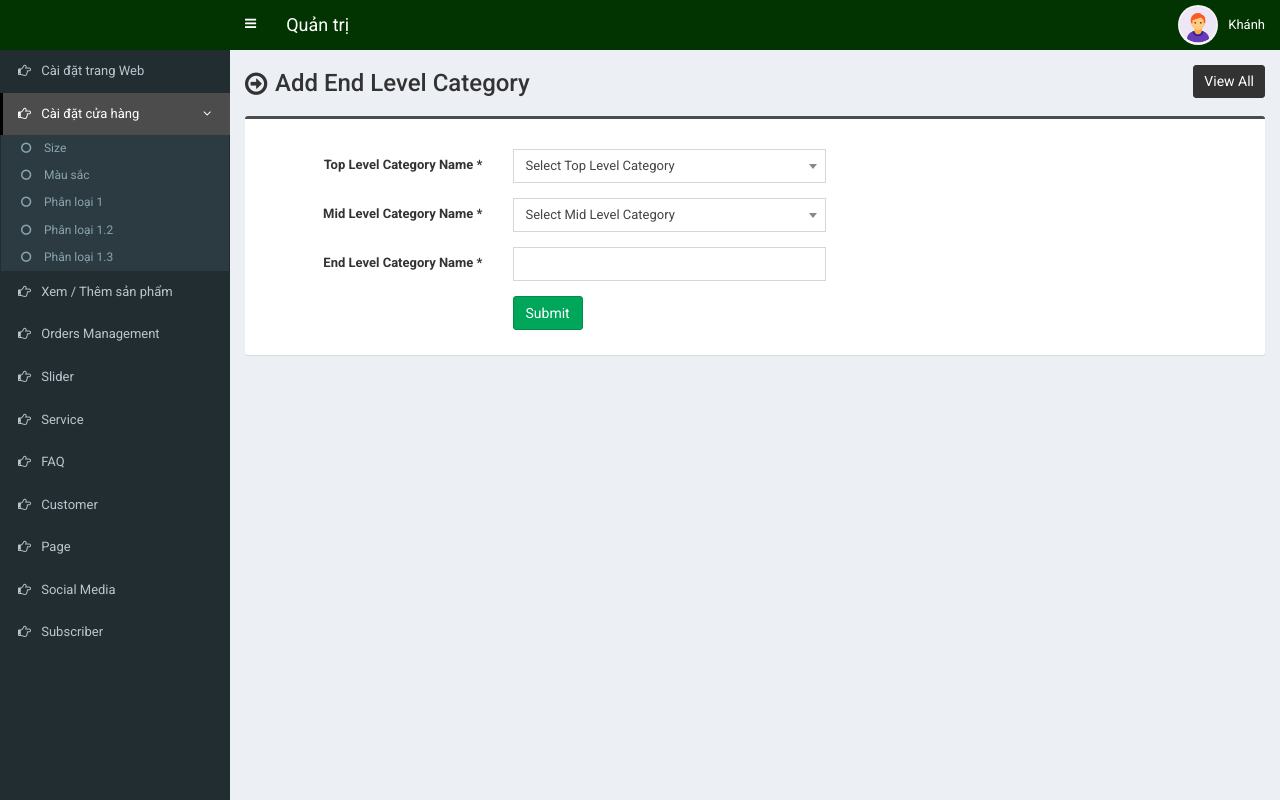
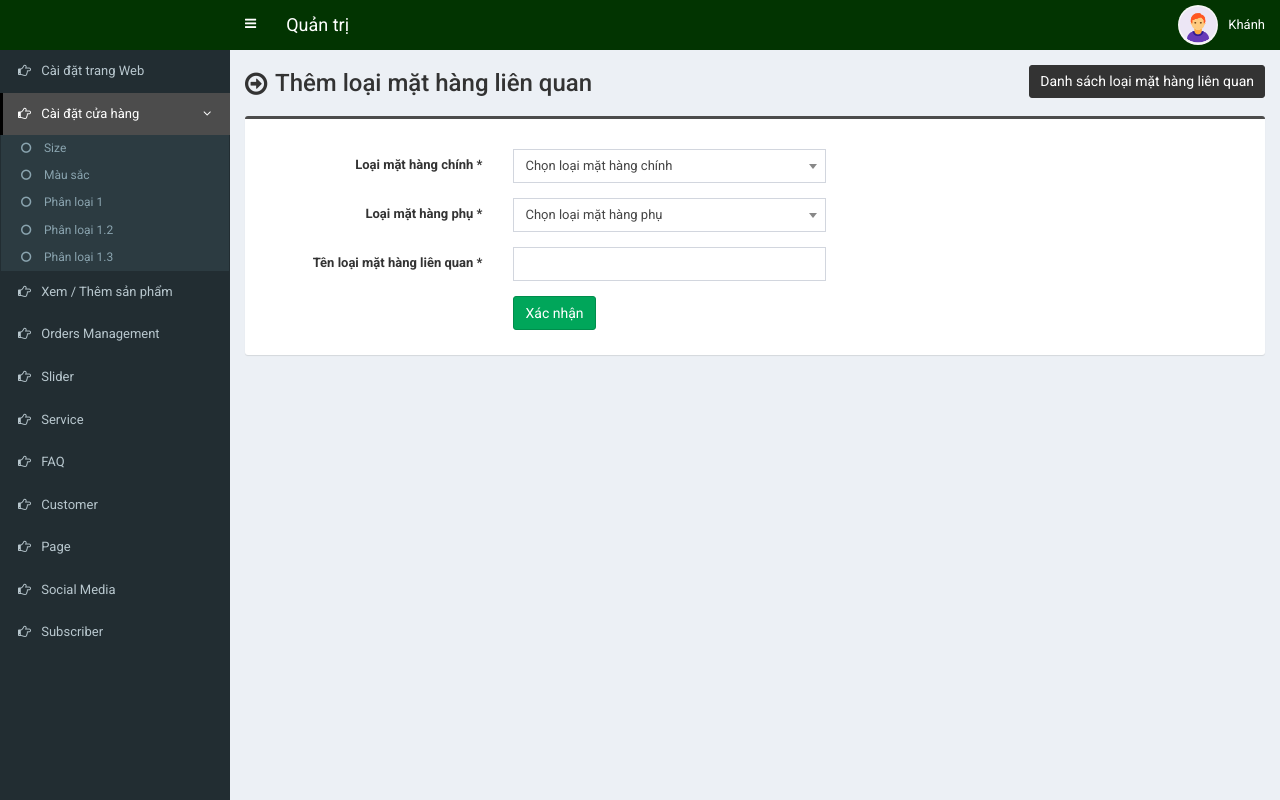
Before and after one commit to TranKhanh3108/DoAn3, a PHP site: page /test/admin/end-category-add.php in a window 1280 px wide. Run offline with PHP 8.4, Linux system fonts and the light colour scheme; a user stored in the database is signed in; data comes from the database, SQL or seed files in the repository.

Commit message:
fix end cat

```diff
--- a/admin/end-category-add.php
+++ b/admin/end-category-add.php
@@ -6,17 +6,17 @@ if(isset($_POST['form1'])) {
 
     if(empty($_POST['tcat_id'])) {
         $valid = 0;
-        $error_message .= "You must have to select a top level category<br>";
+        $error_message .= "Phải chọn loại mặt hàng chính<br>";
     }
 
     if(empty($_POST['mcat_id'])) {
         $valid = 0;
-        $error_message .= "You must have to select a mid level category<br>";
+        $error_message .= "Phải chọn loại mặt hàng phụ<br>";
     }
 
     if(empty($_POST['ecat_name'])) {
         $valid = 0;
-        $error_message .= "End level category name can not be empty<br>";
+        $error_message .= "Tên loại mặt hàng liên quan không được để rỗng<br>";
     }
 
     if($valid == 1) {
@@ -25,17 +25,17 @@ if(isset($_POST['form1'])) {
 		$statement = $pdo->prepare("INSERT INTO tbl_end_category (ecat_name,mcat_id) VALUES (?,?)");
 		$statement->execute(array($_POST['ecat_name'],$_POST['mcat_id']));
 
-    	$success_message = 'End Level Category is added successfully.';
+    	$success_message = 'Loại mặt hàng liên quan được thêm thành công.';
     }
 }
 ?>
 
 <section class="content-header">
 	<div class="content-header-left">
-		<h1>Add End Level Category</h1>
+		<h1>Thêm loại mặt hàng liên quan</h1>
 	</div>
 	<div class="content-header-right">
-		<a href="end-category.php" class="btn btn-primary btn-sm">View All</a>
+		<a href="end-category.php" class="btn btn-primary btn-sm">Danh sách loại mặt hàng liên quan</a>
 	</div>
 </section>
 
@@ -66,10 +66,10 @@ if(isset($_POST['form1'])) {
 				<div class="box box-info">
 					<div class="box-body">
 						<div class="form-group">
-							<label for="" class="col-sm-3 control-label">Top Level Category Name <span>*</span></label>
+							<label for="" class="col-sm-3 control-label">Loại mặt hàng chính <span>*</span></label>
 							<div class="col-sm-4">
 								<select name="tcat_id" class="form-control select2 top-cat">
-									<option value="">Select Top Level Category</option>
+									<option value="">Chọn loại mặt hàng chính</option>
 									<?php
 									$statement = $pdo->prepare("SELECT * FROM tbl_top_category ORDER BY tcat_name ASC");
 									$statement->execute();
@@ -84,15 +84,15 @@ if(isset($_POST['form1'])) {
 							</div>
 						</div>
 						<div class="form-group">
-							<label for="" class="col-sm-3 control-label">Mid Level Category Name <span>*</span></label>
+							<label for="" class="col-sm-3 control-label">Loại mặt hàng phụ <span>*</span></label>
 							<div class="col-sm-4">
 								<select name="mcat_id" class="form-control select2 mid-cat">
-									<option value="">Select Mid Level Category</option>
+									<option value="">Chọn loại mặt hàng phụ</option>
 								</select>
 							</div>
 						</div>
 						<div class="form-group">
-							<label for="" class="col-sm-3 control-label">End Level Category Name <span>*</span></label>
+							<label for="" class="col-sm-3 control-label">Tên loại mặt hàng liên quan <span>*</span></label>
 							<div class="col-sm-4">
 								<input type="text" class="form-control" name="ecat_name">
 							</div>
@@ -101,7 +101,7 @@ if(isset($_POST['form1'])) {
 						<div class="form-group">
 							<label for="" class="col-sm-3 control-label"></label>
 							<div class="col-sm-6">
-								<button type="submit" class="btn btn-success pull-left" name="form1">Submit</button>
+								<button type="submit" class="btn btn-success pull-left" name="form1">Xác nhận</button>
 							</div>
 						</div>
 					</div>
```
Also changed, not shown: admin/end-category-edit.php (+12 -12 lines), admin/end-category.php (+13 -13 lines).
